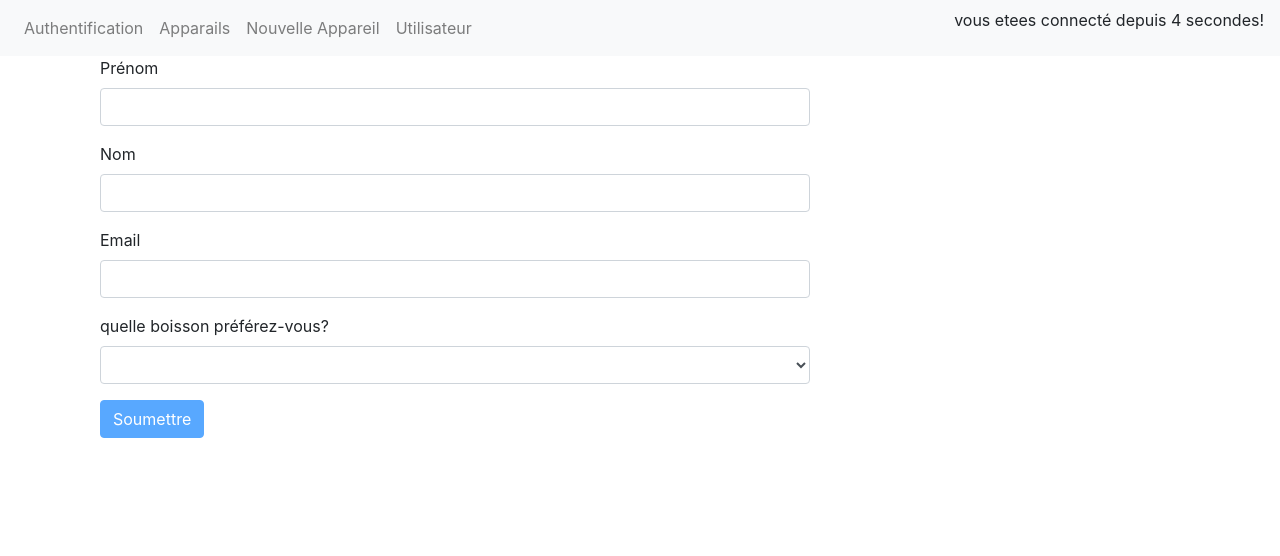
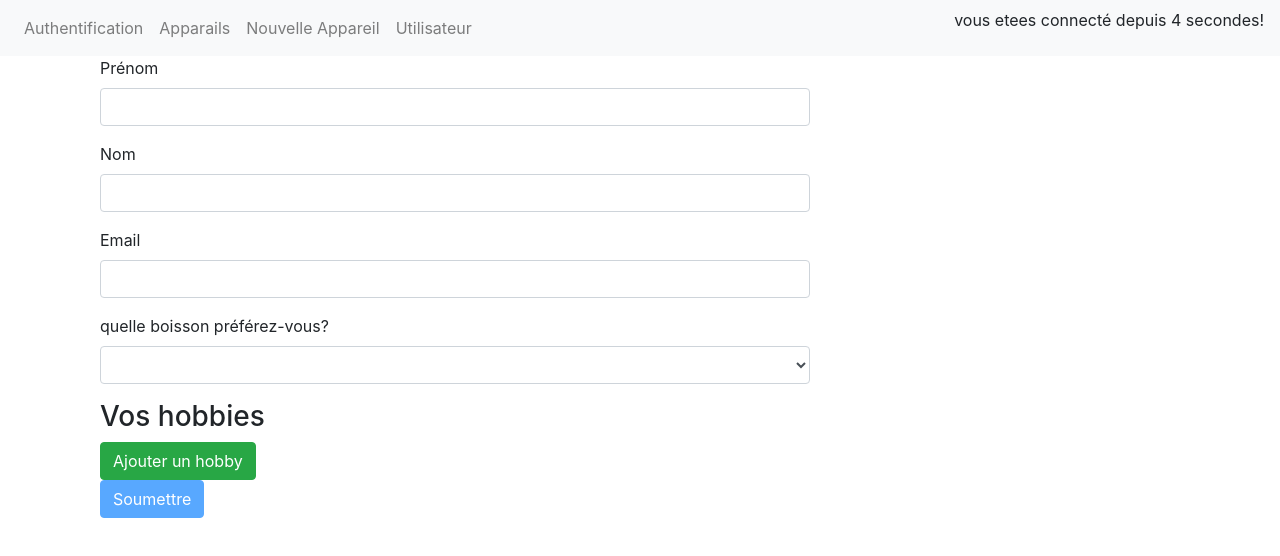
Before and after one commit to yassine0803/first-app-ng, an Angular app: page /new-user in a window 1280 px wide. Shown: the top 556 px of the page. Built offline with nearby package versions, Linux system fonts and the light colour scheme.

Commit message:
fomrArray created

```diff
--- a/src/app/new-user/new-user.component.html
+++ b/src/app/new-user/new-user.component.html
@@ -19,6 +19,13 @@
                 <option value="Pepsi">Pepsi</option>
             </select>
         </div>
-        <button class="btn btn-primary" type="submit" [disabled]="userForm.invalid">Soumettre</button>
+        <div formArrayName="hobbies">
+            <h3>Vos hobbies</h3>
+            <div class="form-group" *ngFor="let hobbyControl of getHobbies().controls; let i = index">
+              <input type="text" class="form-control" [formControlName]="i">
+            </div>
+            <button type="button" class="btn btn-success" (click)="onAddHobby()">Ajouter un hobby</button>
+      </div>
+      <button class="btn btn-primary" type="submit" [disabled]="userForm.invalid">Soumettre</button>
     </form>
 </div>
--- a/src/app/new-user/new-user.component.ts
+++ b/src/app/new-user/new-user.component.ts
@@ -1,5 +1,5 @@
 import { Component, OnInit } from '@angular/core';
-import { FormGroup, FormBuilder, Validator, Validators } from '@angular/forms';
+import { FormGroup, FormBuilder, Validators, FormArray } from '@angular/forms';
 import { UserService } from '../services/user.service';
 import { Router } from '@angular/router';
 import { User } from '../models/user.model';
@@ -13,31 +13,39 @@
 
   userForm: FormGroup;
 
-  constructor(private formBuilder: FormBuilder, private userService: UserService,private router:Router) { }
+  constructor(private formBuilder: FormBuilder, private userService: UserService, private router: Router) { }
 
   ngOnInit(): void {
     this.initForm();
   }
-  initForm(){
+  initForm() {
     this.userForm = this.formBuilder.group(
       {
         firstName: ['', Validators.required],
-        lastName:['', Validators.required],
-        email:['', [Validators.required, Validators.email]],
-        drinkPreference:['', Validators.required]
+        lastName: ['', Validators.required],
+        email: ['', [Validators.required, Validators.email]],
+        drinkPreference: ['', Validators.required],
+        hobbies: this.formBuilder.array([])
       }
     );
   }
-  onSubmitForm(){
+  onSubmitForm() {
     const formValue = this.userForm.value;
     const newUser = new User(
       formValue['firstName'],
       formValue['lastName'],
       formValue['email'],
-      formValue['drinkPreference']
+      formValue['drinkPreference'],
+      formValue['hobbies'] ? formValue['hobbies'] : []
     );
     this.userService.addUser(newUser);
     this.router.navigate(['/users']);
   }
-
+  getHobbies() {
+    return this.userForm.get('hobbies') as FormArray;
+  }
+  onAddHobby() {
+    const newHobbyControl = this.formBuilder.control(null, Validators.required);
+    this.getHobbies().push(newHobbyControl);
+  }
 }
```
